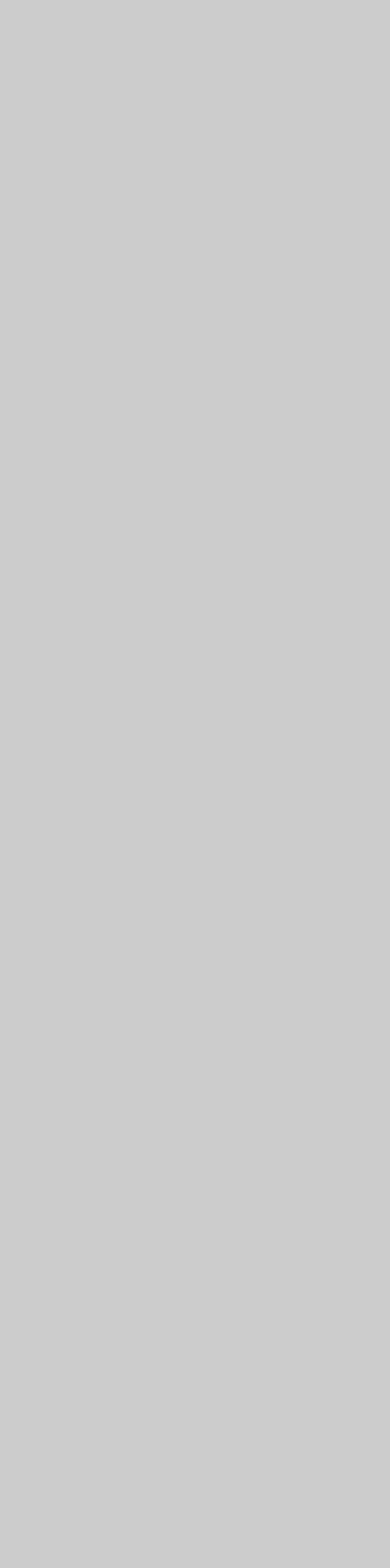
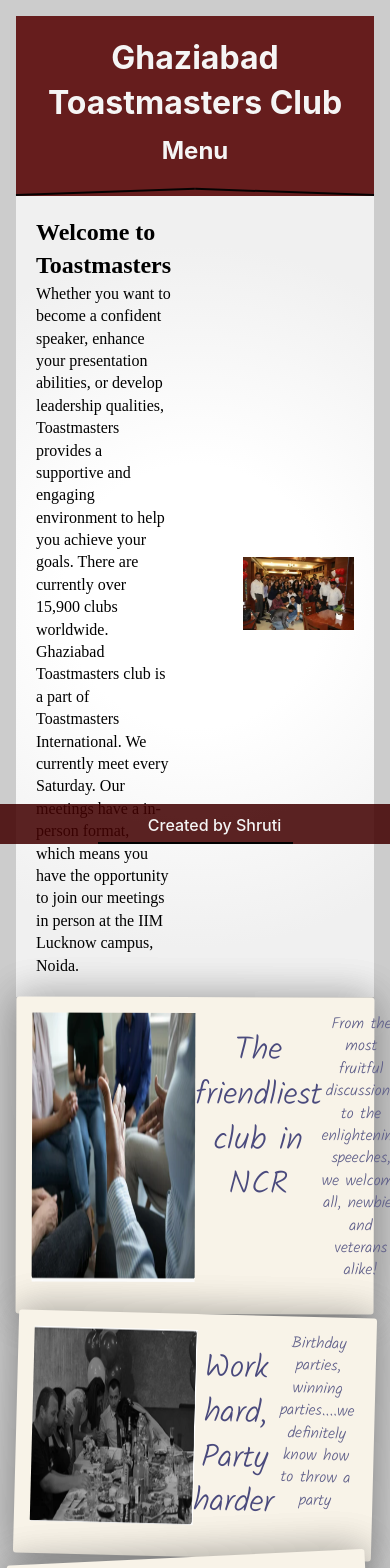
Before and after one commit to shrutiebony/Toastmasters-website-template, a React (Create React App) app: page /Ghaziabad-Toastmasters-Club/Home in a window 390 px wide. Before the commit this address had no page. Shown: the top 1568 px of the page. Before the commit the page ends 844 px from the top, so only its background shows below. Built offline with nearby package versions, Linux system fonts and the light colour scheme.

Commit message:
making the website responsive

```diff
--- a/src/Home/Cards.css
+++ b/src/Home/Cards.css
@@ -49,3 +49,19 @@
   color: #5e5e89;
   text-align: center;
 }
+@media (max-width: 1024px) {
+  .card {
+    height: fit-content;
+    display: flex;
+    flex-direction: row;
+    background: #f8f3e8;
+    box-shadow: 0 0 40px rgba(0, 0, 0, 0.2), 0 0 40px rgba(0, 0, 0, 0.2);
+    border-radius: 3px;
+  }
+
+  .card > img {
+    width: 50%;
+    height: auto;
+    aspect-ratio: 600/300;
+  }
+}
--- a/src/Routes.js
+++ b/src/Routes.js
@@ -6,7 +6,7 @@
 import FinalLandingPage from './LandingPageComponents/FinalLandingPage';
 const WebRoutes = () => {
     return (
-      <BrowserRouter>
+      <BrowserRouter basename='Ghaziabad-Toastmasters-Club'>
       <Routes>
       <Route path={process.env.PUBLIC_URL + "/"} element={<FinalLandingPage/>} />
           <Route path={process.env.PUBLIC_URL + "/Home"} element={<Home/>} />
```
